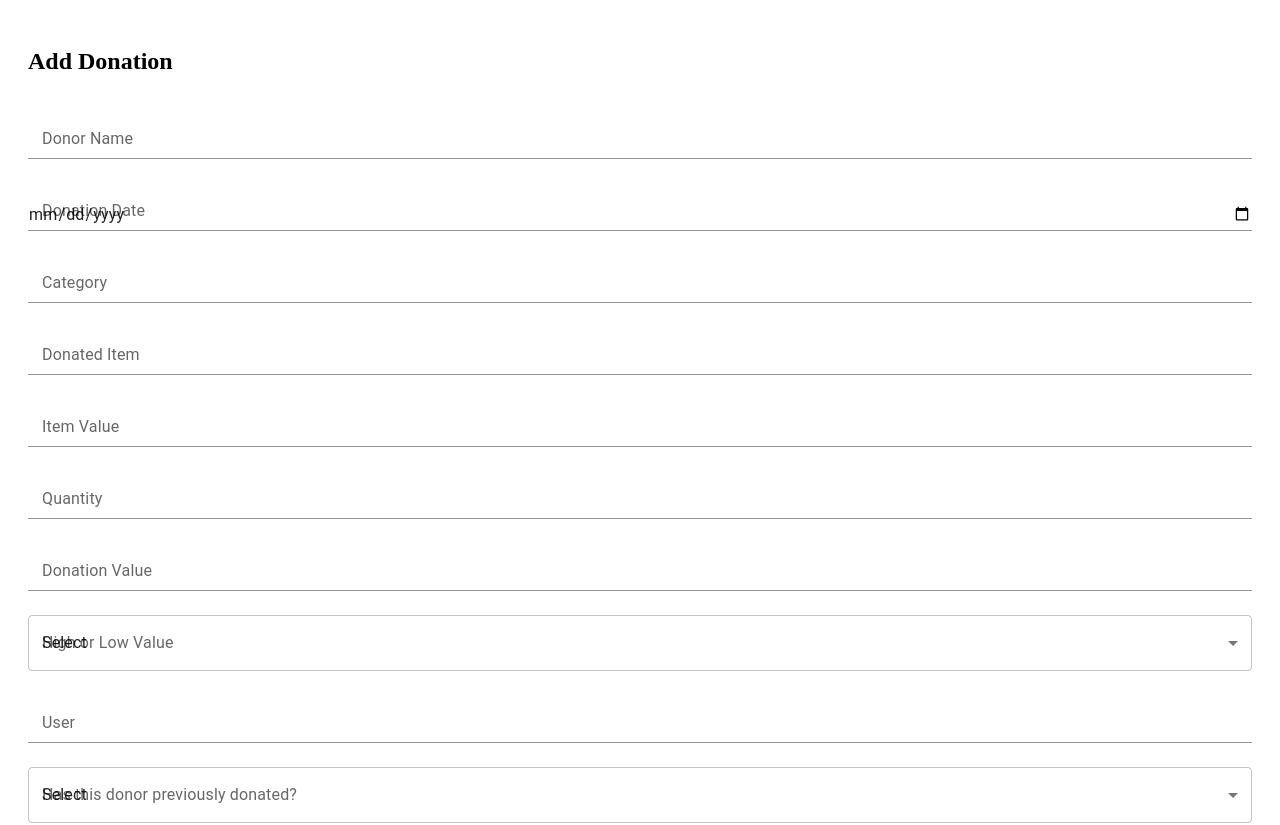
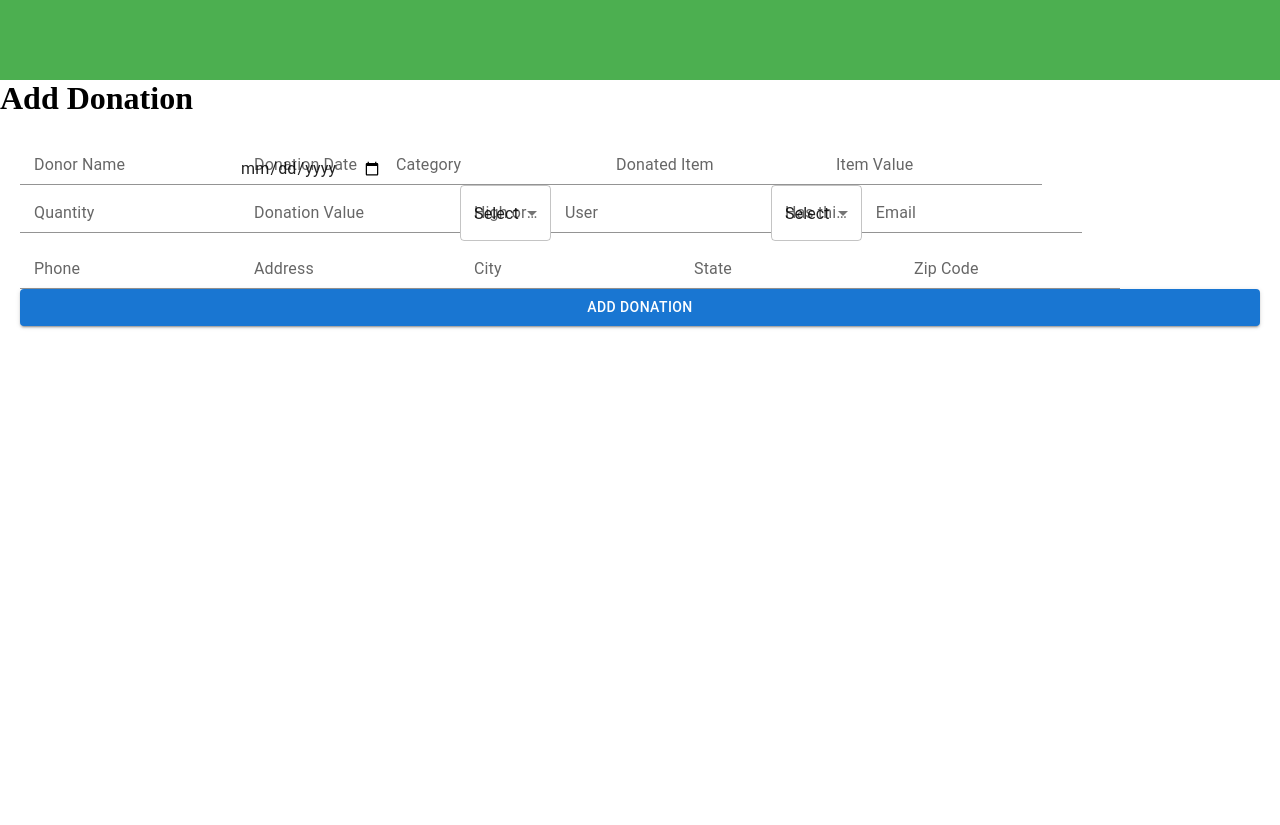
Before and after one commit to hack4impact-utk/mission-of-hope, a Next.js app: page /item/add in a window 1280 px wide. Shown: the top 825 px of the page. After the commit the page ends 800 px from the top, so only its background shows below. Built offline with nearby package versions, Linux system fonts and the light colour scheme.

Commit message:
Add styles for top bar in item add form

```diff
--- a/src/app/item/add/page.tsx
+++ b/src/app/item/add/page.tsx
@@ -7,49 +7,53 @@ import {
   Select,
   MenuItem,
 } from '@mui/material';
-import './styles.css'; // Make sure the path is correct
+import './styles.css';
 
 const AddDonationForm = () => {
   return (
+    <>
+      <div className="topBar"></div>
+      <div className="title">
+        <h1>Add Donation</h1>
+      </div>
       <div className="form-container">
-      <h2>Add Donation</h2>
         <form>
-        <FormControl fullWidth margin="normal">
+          <FormControl>
             <InputLabel htmlFor="donorName">Donor Name</InputLabel>
             <Input id="donorName" />
           </FormControl>
 
-        <FormControl fullWidth margin="normal">
+          <FormControl>
             <InputLabel htmlFor="donationDate">Donation Date</InputLabel>
             <Input type="date" id="donationDate" />
           </FormControl>
 
-        <FormControl fullWidth margin="normal">
+          <FormControl>
             <InputLabel htmlFor="category">Category</InputLabel>
             <Input id="category" />
           </FormControl>
 
-        <FormControl fullWidth margin="normal">
+          <FormControl>
             <InputLabel htmlFor="donatedItem">Donated Item</InputLabel>
             <Input id="donatedItem" />
           </FormControl>
 
-        <FormControl fullWidth margin="normal">
+          <FormControl>
             <InputLabel htmlFor="itemValue">Item Value</InputLabel>
             <Input id="itemValue" />
           </FormControl>
 
-        <FormControl fullWidth margin="normal">
+          <FormControl>
             <InputLabel htmlFor="quantity">Quantity</InputLabel>
             <Input type="number" id="quantity" />
           </FormControl>
 
-        <FormControl fullWidth margin="normal">
+          <FormControl>
             <InputLabel htmlFor="donationValue">Donation Value</InputLabel>
             <Input id="donationValue" />
           </FormControl>
 
-        <FormControl fullWidth margin="normal">
+          <FormControl>
             <InputLabel id="highOrLowValue-label">High or Low Value</InputLabel>
             <Select
               labelId="highOrLowValue-label"
@@ -65,12 +69,12 @@ const AddDonationForm = () => {
             </Select>
           </FormControl>
 
-        <FormControl fullWidth margin="normal">
+          <FormControl>
             <InputLabel htmlFor="user">User</InputLabel>
             <Input id="user" />
           </FormControl>
 
-        <FormControl fullWidth margin="normal">
+          <FormControl>
             <InputLabel id="hasDonatedBefore-label">
               Has this donor previously donated?
             </InputLabel>
@@ -89,32 +93,32 @@ const AddDonationForm = () => {
           </FormControl>
 
           {/* Repeat the FormControl pattern for the new donor fields */}
-        <FormControl fullWidth margin="normal">
+          <FormControl>
             <InputLabel htmlFor="donorEmail">Email</InputLabel>
             <Input type="email" id="donorEmail" />
           </FormControl>
 
-        <FormControl fullWidth margin="normal">
+          <FormControl>
             <InputLabel htmlFor="donorPhone">Phone</InputLabel>
             <Input type="tel" id="donorPhone" />
           </FormControl>
 
-        <FormControl fullWidth margin="normal">
+          <FormControl>
             <InputLabel htmlFor="donorAddress">Address</InputLabel>
             <Input id="donorAddress" />
           </FormControl>
 
-        <FormControl fullWidth margin="normal">
+          <FormControl>
             <InputLabel htmlFor="donorCity">City</InputLabel>
             <Input id="donorCity" />
           </FormControl>
 
-        <FormControl fullWidth margin="normal">
+          <FormControl>
             <InputLabel htmlFor="donorState">State</InputLabel>
             <Input id="donorState" />
           </FormControl>
 
-        <FormControl fullWidth margin="normal">
+          <FormControl>
             <InputLabel htmlFor="donorZip">Zip Code</InputLabel>
             <Input id="donorZip" />
           </FormControl>
@@ -129,6 +133,7 @@ const AddDonationForm = () => {
           </Button>
         </form>
       </div>
+    </>
   );
 };
 
--- a/src/app/item/add/styles.css
+++ b/src/app/item/add/styles.css
@@ -1,4 +1,13 @@
 /* AddDonationForm.css */
+*{
+    padding: 0px;
+    margin: 0px;
+}
+.topBar{
+    height: 10vh;
+    background-color: #4CAF50;
+}
+
 .form-container {
     padding: 20px;
     font-family: 'Arial, sans-serif';
```
Lines whose indentation alone changed are shown as unchanged.
